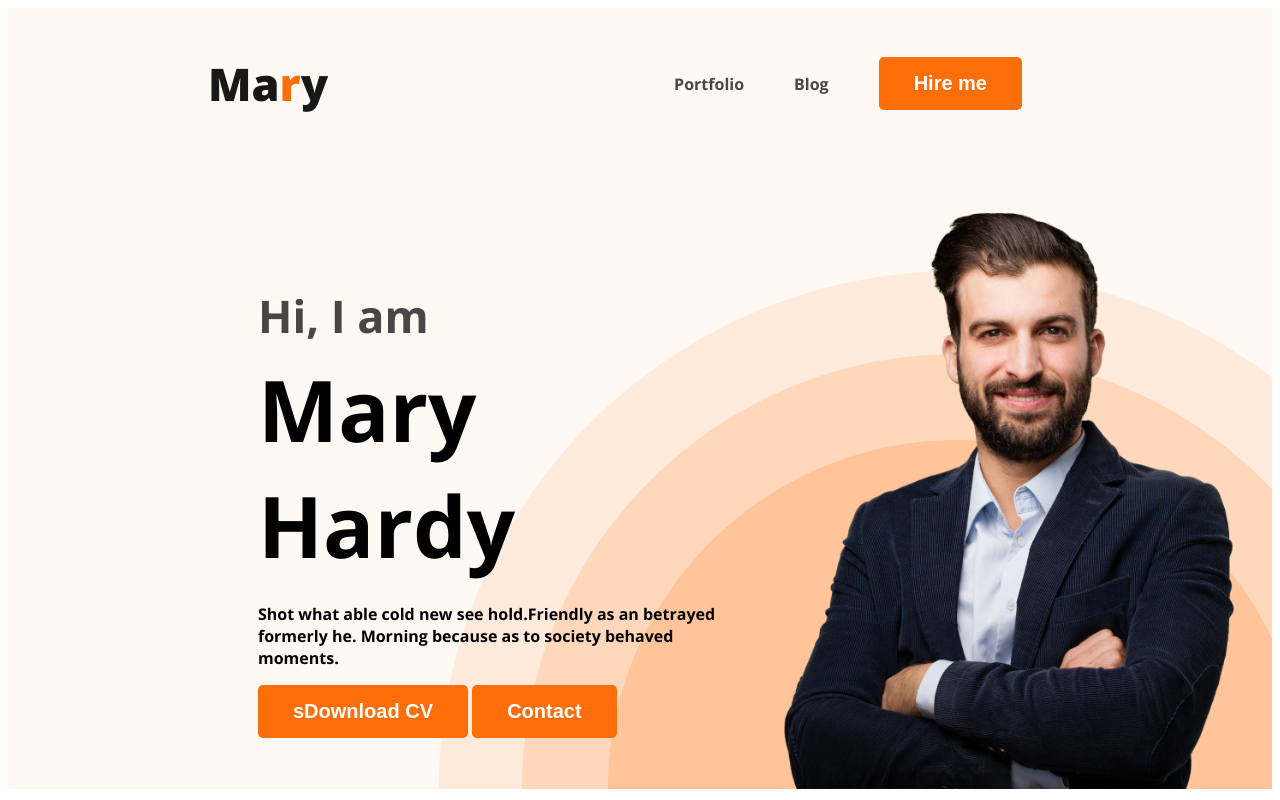
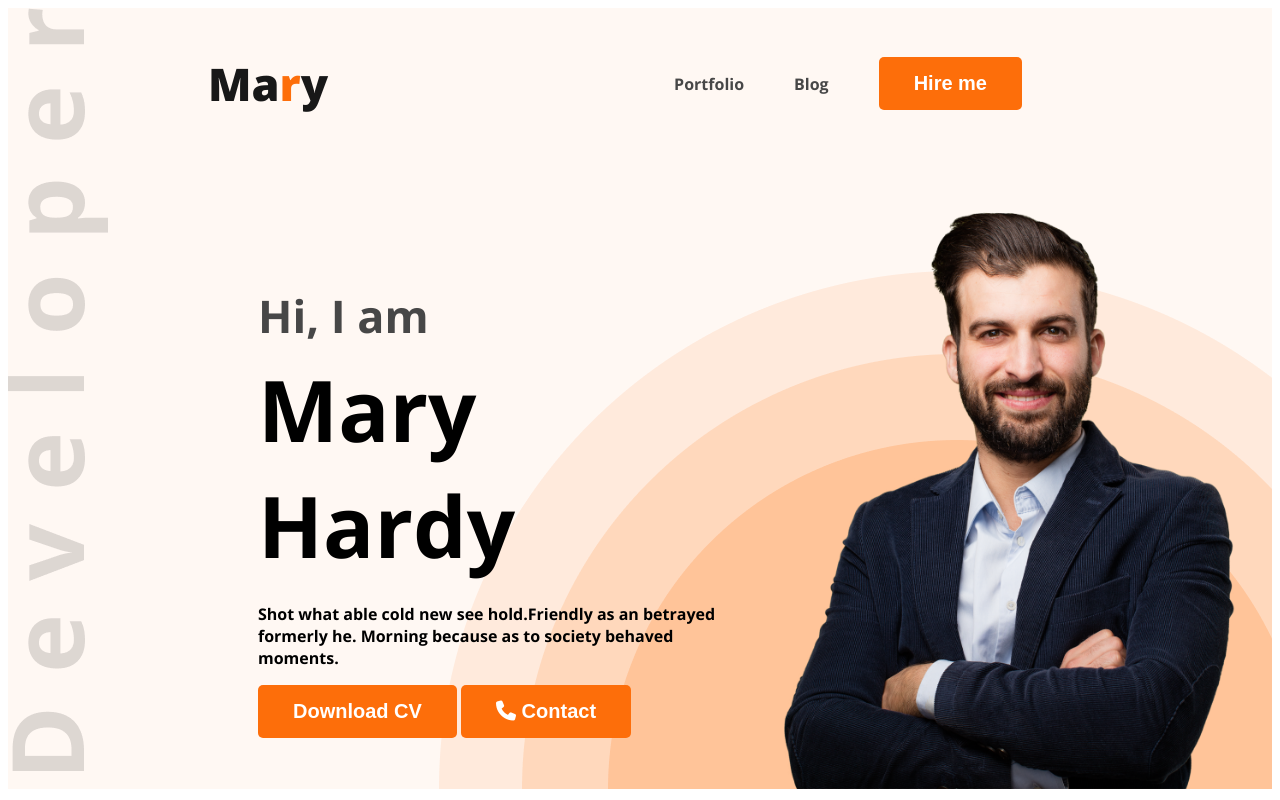
Before and after one commit to monira7714/my-webdeveloper-portfolio, a plain HTML site: page index.html in a window 1280 px wide. Shown: the top 800 px of the page. Drawn offline with nearby package versions, Linux system fonts and the light colour scheme.

Commit message:
icon added

```diff
--- a/index.html
+++ b/index.html
@@ -9,6 +9,7 @@
     <link rel="preconnect" href="https://fonts.gstatic.com" crossorigin>
     <link href="https://fonts.googleapis.com/css2?family=Open+Sans:wght@700;800&display=swap" rel="stylesheet">
     <link rel="stylesheet" href="styles/portfolio.css">
+    <script src="http://kit.fontawesome.com/f056a62cc9.js" crossorigin="anonymous"></script>
 </head>
 
 <body>
@@ -27,8 +28,8 @@
                 <h1 class="b-title">Mary Hardy</h1>
                 <p>Shot what able cold new see hold.Friendly as an betrayed formerly he. Morning because as to society
                     behaved moments.</p>
-                <button class="button-primary">sDownload CV</button>
-                <button class="button-primary">Contact</button>
+                <button class="button-primary">Download CV</button>
+                <button class="button-primary"><i class="fa-solid fa-phone"></i>   Contact</button>
             </div>
             <img class="p-pic" src="./images/hardy.png">
         </div>
--- a/styles/portfolio.css
+++ b/styles/portfolio.css
@@ -45,14 +45,12 @@ nav a {
     font-size: 20px;
     padding: 15px 35px;
 }
-
 .header {
     background-color: #fff8f3;
-    background-image: url('../images/header_bg.png');
+    background-image: url('../images/header_bg.png'), url('/images/developer.png');
     background-repeat: no-repeat;
-    background-position: bottom right;
+    background-position: bottom right, top left;
 }
-
 .banner {
     padding: 30px 30px 0px 250px;
     display: flex;
```
